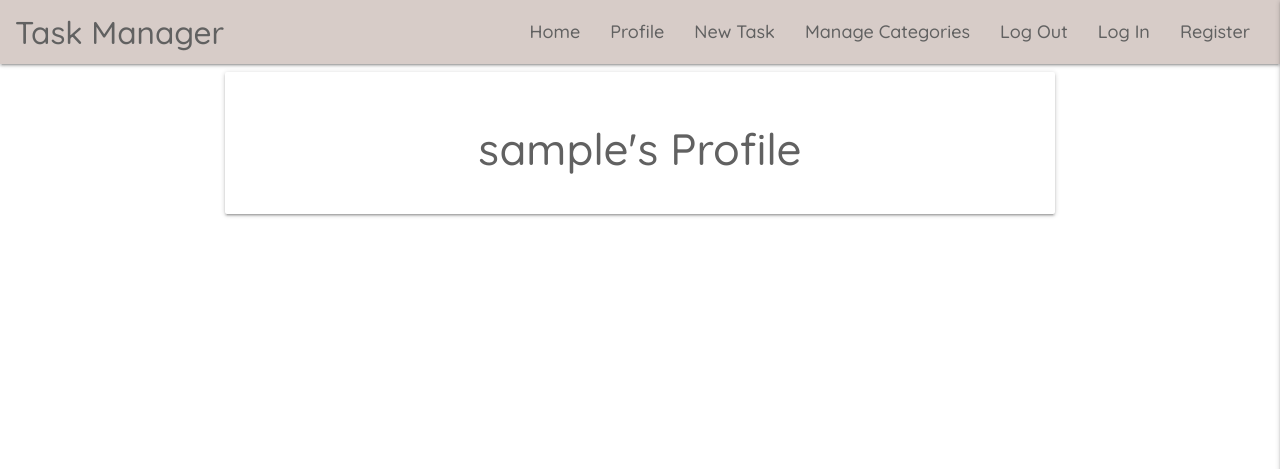
After one commit to szilvia-csernus/task-manager-mongo, a Flask app: page /profile/1 in a window 1280 px wide. The commit adds this page. Shown: the top 469 px of the page. Run offline with Flask 3, Linux system fonts and the light colour scheme; the visitor is signed in with stand-in values (Sample User, id 1); a database or web service that is not in the repository returns one stand-in record (values such as "Sample title"); some libraries are stand-ins or nearby versions.

Commit message:
change login to signin and add profile page

```diff
--- a/app.py
+++ b/app.py
@@ -48,8 +48,8 @@ def register():
     return render_template("register.html")
 
 
-@app.route("/login", methods=["GET", "POST"])
-def login():
+@app.route("/signin", methods=["GET", "POST"])
+def signin():
     if request.method == "POST":
         # check if username exists in db
         existing_user = mongo.db.users.find_one(
@@ -64,14 +64,22 @@ def login():
             else:
                 # invalid password match
                 flash("Incorrect Username and/or Password")
-                return redirect(url_for("login"))
+                return redirect(url_for("signin"))
 
         else:
             # username doesn't exist
             flash("Incorrect Username and/or Password")
-            return redirect(url_for("login"))
+            return redirect(url_for("signin"))
 
-    return render_template("login.html")
+    return render_template("signin.html")
+
+
+@app.route("/profile/<username>", methods=["GET", "POST"])
+def profile(username):
+    # grab the session user's username from db
+    username = mongo.db.users.find_one(
+        {"username": session["user"]})["username"]
+    return render_template("profile.html", username=username)
 
 
 if __name__ == "__main__":
--- a/templates/base.html
+++ b/templates/base.html
@@ -33,11 +33,11 @@
               <a href="#" data-target="mobile-demo" class="sidenav-trigger grey-text text-darken-2 right"><i class="fas fa-bars" aria-label="menu"></i></a>
               <ul class="right hide-on-med-and-down ">
                 <li><a class="my-nav-element grey-text text-darken-2" href="{{ url_for('get_tasks') }}">Home</a></li>
-                <li><a class="my-nav-element grey-text text-darken-2" href="#">Profile</a></li>
+                <li><a class="my-nav-element grey-text text-darken-2" href="{{ url_for('profile', username=session['user']) }}">Profile</a></li>
                 <li><a class="my-nav-element grey-text text-darken-2" href="#">New Task</a></li>
                 <li><a class="my-nav-element grey-text text-darken-2" href="#">Manage Categories</a></li>
                 <li><a class="my-nav-element grey-text text-darken-2" href="#">Log Out</a></li>
-                <li><a class="my-nav-element grey-text text-darken-2" href="{{ url_for('login') }}">Log In</a></li>
+                <li><a class="my-nav-element grey-text text-darken-2" href="{{ url_for('signin') }}">Log In</a></li>
                 <li><a class="my-nav-element grey-text text-darken-2" href="{{ url_for('register') }}">Register</a></li>
 
               </ul>
@@ -48,11 +48,11 @@
           <ul class="sidenav" id="mobile-demo">
             <li><h4 class="center-align grey-text text-darken-2">Task Manager</h4></li>
             <li><a class="my-nav-element grey-text text-darken-2" href="{{ url_for('get_tasks') }}">Home</a></li>
-            <li><a class="my-nav-element grey-text text-darken-2" href="#">Profile</a></li>
+            <li><a class="my-nav-element grey-text text-darken-2" href="{{ url_for('profile', username=session['user']) }}">Profile</a></li>
             <li><a class="my-nav-element grey-text text-darken-2" href="#">New Task</a></li>
             <li><a class="my-nav-element grey-text text-darken-2" href="#">Manage Categories</a></li>
             <li><a class="my-nav-element grey-text text-darken-2" href="#">Log Out</a></li>
-            <li><a class="my-nav-element grey-text text-darken-2" href="{{ url_for('login') }}">Log In</a></li>
+            <li><a class="my-nav-element grey-text text-darken-2" href="{{ url_for('signin') }}">Log In</a></li>
             <li><a class="my-nav-element grey-text text-darken-2" href="{{ url_for('register') }}">Register</a></li>
           </ul>
     </header>
--- /dev/null
+++ b/templates/profile.html
@@ -0,0 +1,15 @@
+{% extends "base.html" %}
+{% block content %}
+
+       <div class="row">
+        <div class="col s12 m8 offset-m2">
+            <div class="card-panel">
+                <h3 class="center-align grey-text text-darken-2">
+                    {{ username }}'s Profile
+                </h3>
+            </div>
+        </div>
+    </div>
+
+
+{% endblock %}
--- a/templates/register.html
+++ b/templates/register.html
@@ -31,12 +31,12 @@
                     </button>
                 </div>
 
-                <!-- link to login  -->
+                <!-- link to sign in  -->
                 <div class="row">
                     <div class="col s12">
                         <p class="center-align">
                             Already registered?
-                            <a href="{{ url_for('login') }}" class="grey-text text-darken-2">Log In</a>
+                            <a href="{{ url_for('signin') }}" class="grey-text text-darken-2">Log In</a>
                         </p>
                     </div>
                 </div>
--- a/templates/login.html
+++ b/templates/signin.html
@@ -4,7 +4,7 @@
     <h3 class="center-align grey-text text-darken-2">Log In</h3>
 
     <div class="row">
-        <form class="col s12 m8 offset-m2" method="POST" action="{{ url_for('login') }}">
+        <form class="col s12 m8 offset-m2" method="POST" action="{{ url_for('signin') }}">
             <div class="card-panel">
                 <!-- username -->
                 <div class="row">
@@ -24,7 +24,7 @@
                         <label for="password">Password</label>
                     </div>
                 </div>
-                <!-- login -->
+                <!-- sign in -->
                 <div class="row">
                     <button type="submit" class="col s12 btn-large teal">
                         Log In <i class="fas fa-sign-in-alt"></i>
```
